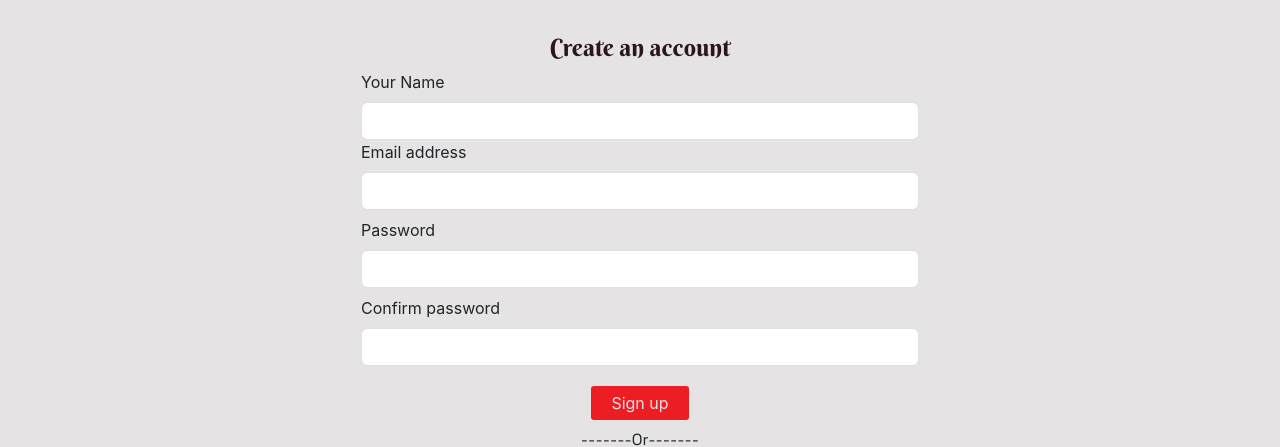
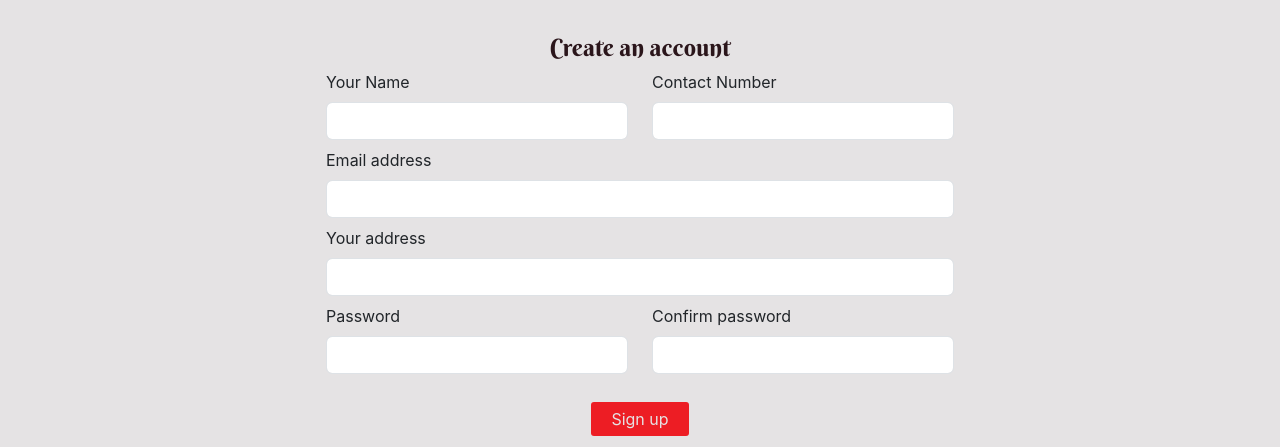
Before and after one commit to Unicon-Solution-Limited/dishco_frontend, a React (Create React App) app: page /signup in a window 1280 px wide. Shown: the part 169-616 px from the top of the page. Built offline with nearby package versions, Linux system fonts and the light colour scheme; no server answers.

Commit message:
signup page new field added

```diff
--- a/src/Components/Authentication/Signup/Signup.js
+++ b/src/Components/Authentication/Signup/Signup.js
@@ -48,11 +48,11 @@ const Signup = () => {
   return (
     <>
       <Header />
-      <section className="container my-5">
+      <section className="container-fluid my-5">
         <h4 className="text-center">Create an account</h4>
         <form onSubmit={handleSubmit} className="auth_form">
-          <div>
-            <div className="">
+          <div className="row">
+            <div className="col-md-6 mb-2">
               <label htmlFor="displayName" className="form-label">
                 Your Name
               </label>
@@ -63,6 +63,20 @@ const Signup = () => {
                 className="form-control"
                 id="displayName"
                 aria-describedby="nameHelp"
+              />
+            </div>
+
+            <div className="col-md-6 mb-2">
+              <label htmlFor="displayNumber" className="form-label">
+                Contact Number
+              </label>
+              <input
+                ref={nameRef}
+                type="number"
+                className="form-control"
+                id="displayNumber"
+                aria-describedby="phoneNumber"
+                required
               />
             </div>
 
@@ -81,6 +95,20 @@ const Signup = () => {
             </div>
 
             <div className="mb-2">
+              <label htmlFor="addressInput" className="form-label">
+                Your address
+              </label>
+              <input
+                ref={emailRef}
+                required
+                type="text"
+                className="form-control"
+                id="addressInput"
+                aria-describedby="address"
+              />
+            </div>
+
+            <div className="col-md-6 mb-2">
               <label htmlFor="exampleInputPassword1" className="form-label">
                 Password
               </label>
@@ -93,7 +121,7 @@ const Signup = () => {
               />
             </div>
 
-            <div className="">
+            <div className="col-md-6 mb-2">
               <label
                 htmlFor="exampleInputConfirmPassword"
                 className="form-label"
--- a/src/index.css
+++ b/src/index.css
@@ -136,3 +136,15 @@ textarea:focus {
 ::-webkit-scrollbar-thumb:hover {
   background: var(--green);
 }
+
+/* Input Type Number default Arrows/Spinners Remove
+Chrome, Safari, Edge, Opera */
+input::-webkit-outer-spin-button,
+input::-webkit-inner-spin-button {
+  -webkit-appearance: none;
+  margin: 0;
+}
+/* Firefox */
+input[type="number"] {
+  -moz-appearance: textfield;
+}
```
